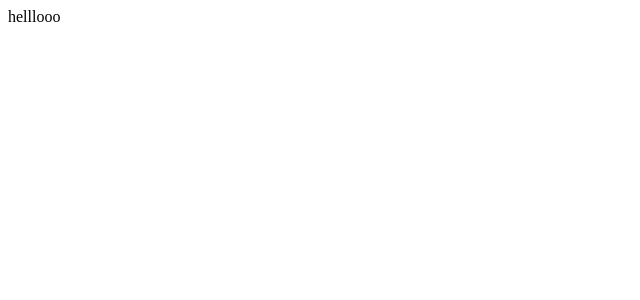
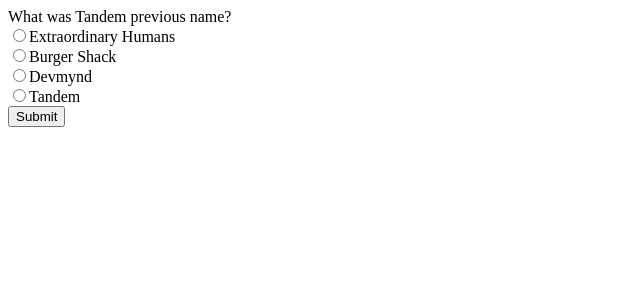
Before and after one commit to JSteigner/tandemTriviaCodeChallenge, a React (Vite) app: page / in a window 1280 px wide. Shown: the top 300 px of the page, without its empty margins (0-640 px from the left). Built offline with nearby package versions, Linux system fonts and the light colour scheme.

Commit message:
(add) added basic components, rendering question/choices

```diff
--- /dev/null
+++ b/Apprentice_TandemFor400_Data.json
@@ -0,0 +1,112 @@
+[
+  {
+    "question": "What was Tandem previous name?",
+    "incorrect": ["Tandem", "Burger Shack", "Extraordinary Humans"],
+    "correct": "Devmynd"
+  },
+  {
+    "question": "In Shakespeare's play Julius Caesar, Caesar's last words were...",
+    "incorrect": ["Iacta alea est!", "Vidi, vini, vici", "Aegri somnia vana"],
+    "correct": "Et tu, Brute?"
+  },
+  {
+    "question": "A group of tigers are referred to as:",
+    "incorrect": ["Chowder", "Pride", "Destruction"],
+    "correct": "Ambush"
+  },
+  {
+    "question": "What is the top speed an average cat can travel?",
+    "incorrect": ["42 mph", "13 mph", "9 mph"],
+    "correct": "31 mph"
+  },
+  {
+    "question": "A cat can jump to _____ times its own height:",
+    "incorrect": ["3", "9", "7"],
+    "correct": "5"
+  },
+  {
+    "question": "What is the only letter that doesn't appear in a US state name?",
+    "incorrect": ["M", "Z", "X"],
+    "correct": "Q"
+  },
+  {
+    "question": "What is the name for a cow-bison hybrid?",
+    "incorrect": ["Cowson", "Bicow", "Mooson"],
+    "correct": "Beefalo"
+  },
+  {
+    "question": "What is the largest freshwater lake in the world?",
+    "incorrect": ["Lake Baikal", "Lake Michigan", "Lake Victoria"],
+    "correct": "Lake Superior"
+  },
+
+  {
+    "question": "In a website address bar, what does WWW stand for?",
+    "incorrect": ["Wild Wild West", "War World Web"],
+    "correct": "World Wide Web"
+  },
+  {
+    "question": "In a game of bingo, what number is represented by the name two little ducks?",
+    "incorrect": ["20", "55", "77"],
+    "correct": "22"
+  },
+  {
+    "question": "According to Greek mythology, who was the first woman on Earth?",
+    "incorrect": ["Lilith", "Eve", "Hera"],
+    "correct": "Pandora"
+  },
+  {
+    "question": "In which European city would you find Orly airport?",
+    "incorrect": ["London", "Belgium", "Munich"],
+    "correct": "Paris"
+  },
+  {
+    "question": "Where would you find the Sea of Tranquility?",
+    "incorrect": ["California", "Siberia", "China"],
+    "correct": "The Moon"
+  },
+  {
+    "question": "Which artist painted 'Girl with a Pearl Earrin'?",
+    "incorrect": ["Van Gogh", "Picasso", "Da Vinci"],
+    "correct": "Vermeer"
+  },
+  {
+    "question": "What is the official name for the 'hashtag' symbol?",
+    "incorrect": ["Number sign", "Hash Sign", "Pound"],
+    "correct": "Octothorpe"
+  },
+  {
+    "question": "Not American at all, where is apple pie from?",
+    "incorrect": ["Japan", "Ethiopia", "Canada"],
+    "correct": "England"
+  },
+  {
+    "question": "What is the national animal of Scotland?",
+    "incorrect": ["Bear", "Rabbit", "Seal"],
+    "correct": "Unicorn"
+  },
+  {
+    "question": "Where in the world is the only place where Canada is *due south*",
+    "incorrect": ["Alaska", "Russia", "Washington"],
+    "correct": "Detroit"
+  },
+  {
+    "question": "Approximately how many grapes go into a bottle of wine?",
+    "incorrect": ["500", "200", "1000"],
+    "correct": "700"
+  },
+  {
+    "question": "How much does a US One Dollar Bill cost to make?",
+    "incorrect": ["$0.25", "$1", "$5"],
+    "correct": "$0.05"
+  },
+  {
+    "question": "The Vatican bank has the only ATM in the world that allows users to do what?",
+    "incorrect": [
+      "Receive withdrawls in rosary beads",
+      "Vote for the Pope",
+      "Purchase indulgences"
+    ],
+    "correct": "Perform transactions in Latin"
+  }
+]
--- a/components/App.jsx
+++ b/components/App.jsx
@@ -1,8 +1,9 @@
 import React from 'react';
+import Container from './Container.jsx';
 
 const App = () => (
     <div>
-     helllooo
+     <Container />
     </div>
 );
 
--- /dev/null
+++ b/components/Container.jsx
@@ -0,0 +1,30 @@
+import React, { useState, useEffect } from 'react';
+import data from '../Apprentice_TandemFor400_Data.json';
+import Question from './Question.jsx';
+import MultipleChoices from './MultipleChoices.jsx';
+import SubmitButton from './SubmitButton.jsx';
+
+const Container = () => {
+  // const [question, setQuestion] = useState('');
+  const [currentIndex, setCurrentIndex] = useState(0);
+  const [selectedAnswer, setSelectedAnswer] = useState(null);
+
+  return (
+    <div>
+      <Question
+        currentIndex={currentIndex}
+        setCurrentIndex={setCurrentIndex}
+        data={data}
+      />
+      <MultipleChoices
+         currentIndex={currentIndex}
+         setCurrentIndex={setCurrentIndex}
+         setSelectedAnswer={setSelectedAnswer}
+        //  data={data}
+      />
+      <SubmitButton />
+    </div>
+  );
+};
+
+export default Container;
--- /dev/null
+++ b/components/MultipleChoiceItem.jsx
@@ -0,0 +1,22 @@
+import React from 'react';
+
+const MultipleChoiceItem = ({ choice, setSelectedAnswer }) => {
+  const handleChange = (event) => {
+    setSelectedAnswer(event.target.value);
+  };
+
+  return (
+    <form>
+        <input
+          name={choice}
+          type='radio'
+          value={choice}
+          id={choice}
+          onChange={handleChange}
+        />
+        <label htmlFor={choice}>{choice}</label>
+    </form>
+  );
+};
+
+export default MultipleChoiceItem;
--- /dev/null
+++ b/components/MultipleChoices.jsx
@@ -0,0 +1,27 @@
+import React from 'react';
+import _ from 'underscore';
+import MultipleChoiceItem from './MultipleChoiceItem.jsx';
+import data from '../Apprentice_TandemFor400_Data.json';
+
+const MultipleChoices = ({
+  currentIndex, setCurrentIndex, setSelectedAnswer,
+}) => {
+  console.log(data[currentIndex]);
+  const correctAnswer = data[currentIndex].correct;
+  const allChoices = [...(data[currentIndex].incorrect)];
+  allChoices.push(correctAnswer);
+  console.log('allChoices', allChoices);
+  const allChoicesShuffled = _.shuffle(allChoices);
+
+  const choiceItem = allChoicesShuffled.map((choice) => <div key={choice}>
+      <MultipleChoiceItem choice={choice} setSelectedAnswer={setSelectedAnswer} />
+    </div>);
+
+  return (
+    <div>
+      {choiceItem}
+    </div>
+  );
+};
+
+export default MultipleChoices;
--- /dev/null
+++ b/components/Question.jsx
@@ -0,0 +1,11 @@
+import React, { useState } from 'react';
+
+const Question = ({ currentIndex, setCurrentIndex, data }) => {
+  return (
+    <div>
+      {data[currentIndex].question}
+    </div>
+  )
+};
+
+export default Question;
--- /dev/null
+++ b/components/SubmitButton.jsx
@@ -0,0 +1,11 @@
+import React from 'react';
+
+const SubmitButton = () => {
+  return (
+    <div>
+      <button>Submit</button>
+    </div>
+  )
+};
+
+export default SubmitButton;
--- a/package.json
+++ b/package.json
@@ -17,7 +17,9 @@
     "nodemon": "^2.0.6",
     "parcel-bundler": "^1.12.4",
     "react": "^17.0.1",
-    "react-dom": "^17.0.1"
+    "react-dom": "^17.0.1",
+    "underbar": "^0.1.0",
+    "underscore": "^1.11.0"
   },
   "devDependencies": {
     "eslint": "^7.12.1",
```
Also changed, not shown: 1 other file (tests, documents, lock files or other folders).
